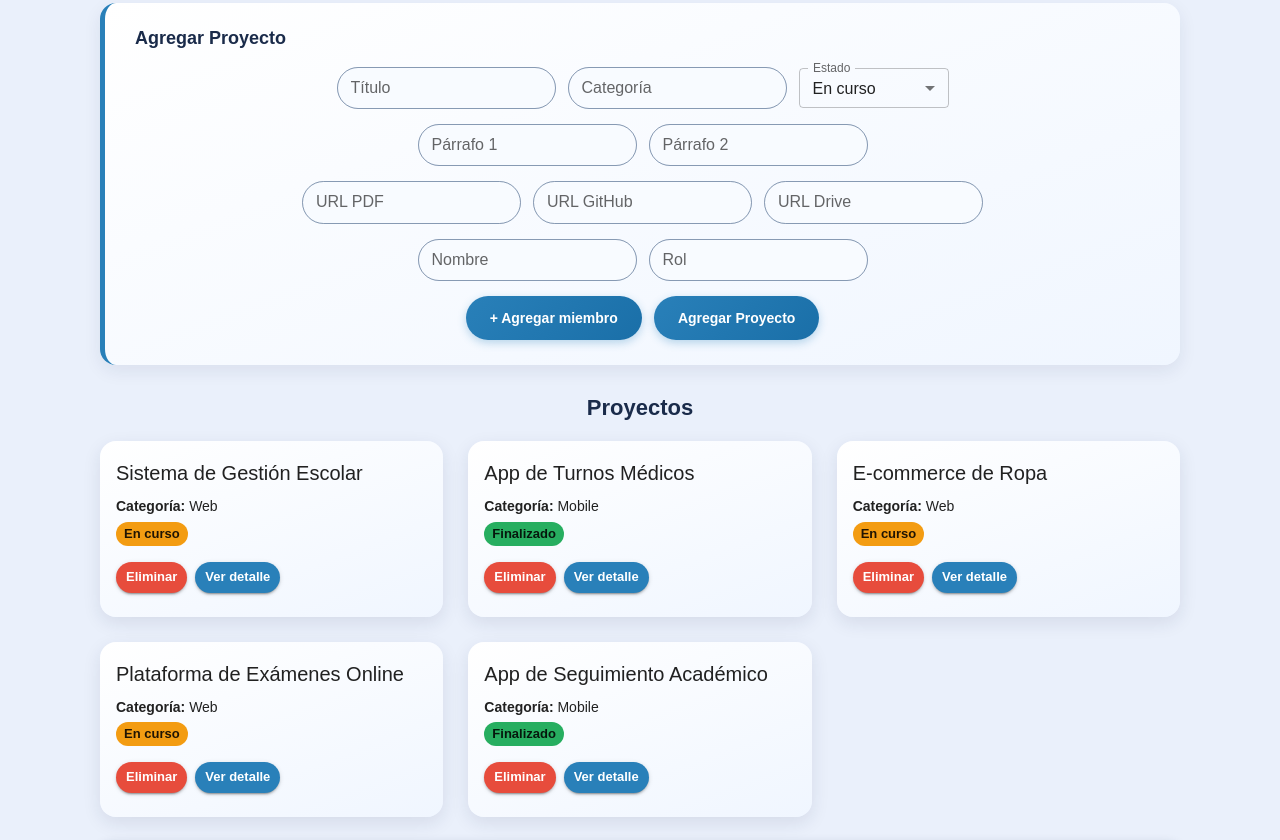
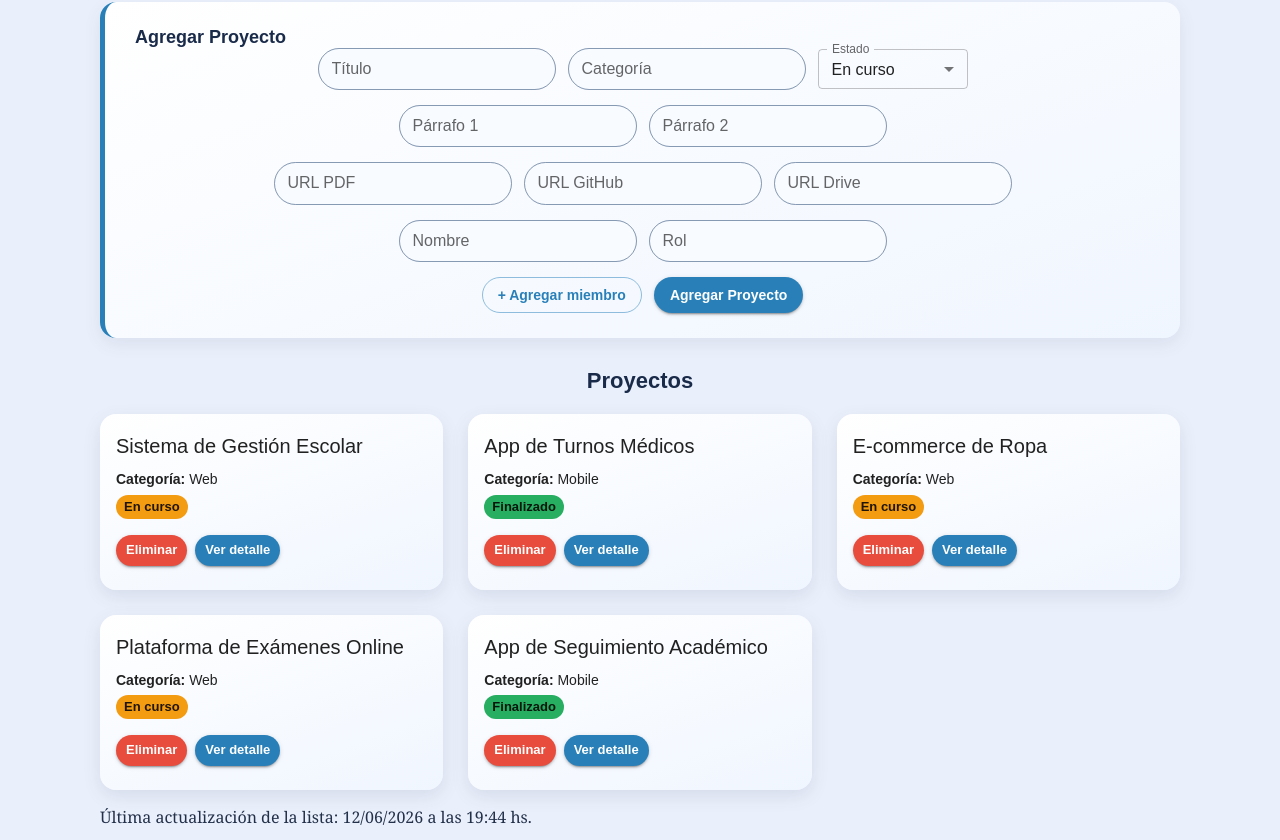
Before and after one commit to leandrocamacho02/pv_tp3_parte4_grupo7, a React (Vite) app: page /proyectos in a window 1280 px wide. Shown: the part 460-1300 px from the top of the page. Built offline with nearby package versions, Linux system fonts and the light colour scheme.

Commit message:
Implemento React Router con rutas dinamicas, Material UI en componentes y optimizo CSS eliminando estilos duplicados

```diff
--- a/src/css/styles.css
+++ b/src/css/styles.css
@@ -9,6 +9,7 @@
   --fuente-principal: Georgia, serif;
   --fuente-titulos: Arial, sans-serif;
 }
+
 body {
   background-color: var(--color-fondo);
   color: var(--color-texto);
@@ -16,11 +17,13 @@
   margin: 0;
   padding: 0;
 }
+
 #root {
   display: flex;
   flex-direction: column;
   min-height: 100vh;
 }
+
 header {
   background: linear-gradient(135deg, #1a2b4a, #22406e, #2980b9);
   color: white;
@@ -29,21 +32,25 @@
   text-align: center;
   box-shadow: 0 4px 15px rgba(26,43,74,0.4);
 }
+
 header h1 {
   margin: 0;
   font-size: 36px;
   letter-spacing: 2px;
   text-shadow: 0 2px 8px rgba(0,0,0,0.3);
 }
+
 header p {
   margin: 8px 0 0;
   font-size: 14px;
   opacity: 0.75;
   letter-spacing: 1px;
 }
+
 nav {
   margin-top: 18px;
 }
+
 nav ul {
   list-style: none;
   margin: 0;
@@ -52,6 +59,7 @@
   justify-content: center;
   gap: 12px;
 }
+
 nav ul li a {
   color: white !important;
   font-weight: 600;
@@ -63,11 +71,13 @@
   transition: all 0.3s ease;
   letter-spacing: 0.5px;
 }
+
 nav ul li a:hover {
   background-color: rgba(255,255,255,0.2);
   border-color: white;
   transform: translateY(-2px);
 }
+
 main {
   flex: 1;
   padding: 35px 30px;
@@ -76,6 +86,7 @@
   width: 100%;
   box-sizing: border-box;
 }
+
 main h2 {
   color: var(--color-primario);
   font-family: var(--fuente-titulos);
@@ -86,6 +97,7 @@
   margin-bottom: 35px;
   letter-spacing: 1px;
 }
+
 main h3 {
   color: var(--color-primario);
   font-family: var(--fuente-titulos);
@@ -93,103 +105,14 @@
   font-size: 22px;
   margin-bottom: 20px;
 }
+
 .cards-container {
   display: grid;
   grid-template-columns: repeat(auto-fit, minmax(280px, 1fr));
   gap: 25px;
   margin-top: 10px;
 }
-.card {
-  background: linear-gradient(160deg, #ffffff, #f0f6ff);
-  padding: 28px 22px;
-  border-radius: 16px;
-  border-top: 5px solid var(--color-secundario);
-  box-shadow: 0 6px 18px rgba(26,43,74,0.1);
-  transition: all 0.3s ease;
-  display: flex;
-  flex-direction: column;
-  align-items: center;
-  text-align: center;
-  gap: 8px;
-}
-.card h4 {
-  color: var(--color-primario);
-  font-family: var(--fuente-titulos);
-  margin: 0 0 6px;
-  font-size: 19px;
-}
-.card p {
-  margin: 3px 0;
-  font-size: 14px;
-  color: #445;
-}
-.card:hover {
-  border-top-color: var(--color-claro);
-  box-shadow: 0 14px 30px rgba(26,43,74,0.18);
-  transform: translateY(-6px);
-}
-.badge {
-  display: inline-block;
-  padding: 5px 14px;
-  border-radius: 20px;
-  font-size: 12px;
-  font-weight: bold;
-  margin-top: 4px;
-  letter-spacing: 0.5px;
-}
-.badge-encurso {
-  background-color: #ddeeff;
-  color: var(--color-secundario);
-  border: 1.5px solid var(--color-secundario);
-}
-.badge-finalizado {
-  background-color: #eafaf1;
-  color: var(--color-exito);
-  border: 1.5px solid var(--color-exito);
-}
-.btn-detalle {
-  display: inline-block;
-  padding: 9px 22px;
-  background: linear-gradient(135deg, #2980b9, #1a6fa8);
-  color: white;
-  border: none;
-  border-radius: 25px;
-  font-size: 13px;
-  cursor: pointer;
-  transition: all 0.3s ease;
-  font-weight: bold;
-  margin-top: 8px;
-  box-shadow: 0 3px 8px rgba(41,128,185,0.3);
-}
-.btn-detalle:hover {
-  background: linear-gradient(135deg, #1a2b4a, #22406e);
-  transform: translateY(-2px);
-  box-shadow: 0 5px 12px rgba(26,43,74,0.3);
-}
-.btn-detalle:active {
-  transform: scale(0.95);
-}
-.btn-eliminar {
-  display: inline-block;
-  padding: 9px 22px;
-  background: linear-gradient(135deg, #e74c3c, #c0392b);
-  color: white;
-  border: none;
-  border-radius: 25px;
-  font-size: 13px;
-  cursor: pointer;
-  font-weight: bold;
-  margin-top: 8px;
-  transition: all 0.3s ease;
-  box-shadow: 0 3px 8px rgba(231,76,60,0.3);
-}
-.btn-eliminar:hover {
-  background: linear-gradient(135deg, #c0392b, #a93226);
-  transform: translateY(-2px);
-}
-.btn-eliminar:active {
-  transform: scale(0.95);
-}
+
 .filtros {
   background: linear-gradient(160deg, #ffffff, #f0f6ff);
   padding: 25px 30px;
@@ -198,14 +121,15 @@
   margin-bottom: 25px;
   border-left: 5px solid var(--color-secundario);
 }
+
 .filtros h3 {
-  margin-top: 0;
+  margin: 0;
   color: var(--color-primario);
   font-family: var(--fuente-titulos);
-  margin-bottom: 18px;
   font-size: 18px;
   text-align: left;
 }
+
 .from-filtros {
   display: flex;
   gap: 12px;
@@ -213,8 +137,14 @@
   justify-content: center;
   flex-wrap: wrap;
 }
-.from-filtros input[type="text"],
-.from-filtros select {
+
+.filtros.from-filtros {
+  display: flex;
+  align-items: center;
+  gap: 15px;
+}
+
+.filtros input[type="text"] {
   padding: 10px 18px;
   border: 1.5px solid #b0c8e8;
   border-radius: 25px;
@@ -222,35 +152,16 @@
   outline: none;
   transition: all 0.3s ease;
   font-family: var(--fuente-titulos);
-  min-width: 150px;
+  min-width: 200px;
   background-color: #f8fbff;
 }
-.from-filtros input[type="text"]:focus,
-.from-filtros select:focus {
+
+.filtros input[type="text"]:focus {
   border-color: var(--color-secundario);
   box-shadow: 0 0 8px rgba(41,128,185,0.3);
   background-color: white;
 }
-.from-filtros button {
-  display: inline-block;
-  padding: 10px 24px;
-  background: linear-gradient(135deg, #2980b9, #1a6fa8);
-  color: white;
-  border: none;
-  border-radius: 25px;
-  font-size: 14px;
-  cursor: pointer;
-  transition: all 0.3s ease;
-  font-weight: bold;
-  box-shadow: 0 3px 8px rgba(41,128,185,0.3);
-}
-.from-filtros button:hover {
-  background: linear-gradient(135deg, #1a2b4a, #22406e);
-  transform: translateY(-2px);
-}
-.from-filtros button:active {
-  transform: scale(0.95);
-}
+
 .detalle-container {
   background: linear-gradient(160deg, #ffffff, #f0f6ff);
   padding: 35px;
@@ -260,6 +171,7 @@
   margin: 0 auto;
   border-top: 5px solid var(--color-secundario);
 }
+
 .detalle-container h2 {
   color: var(--color-primario);
   font-family: var(--fuente-titulos);
@@ -268,6 +180,7 @@
   margin-top: 20px;
   font-size: 24px;
 }
+
 .detalle-container h3 {
   color: var(--color-secundario);
   font-family: var(--fuente-titulos);
@@ -275,22 +188,27 @@
   font-size: 17px;
   text-align: left;
 }
+
 .detalle-container ul {
   padding-left: 20px;
 }
+
 .detalle-container ul li {
   margin-bottom: 10px;
   font-size: 15px;
 }
+
 .detalle-container a {
   color: var(--color-secundario);
   text-decoration: none;
   font-weight: bold;
 }
+
 .detalle-container a:hover {
   text-decoration: underline;
   color: var(--color-primario);
 }
+
 footer {
   background: linear-gradient(135deg, #1a2b4a, #22406e, #2980b9);
   color: white;
@@ -302,28 +220,14 @@
   box-sizing: border-box;
   box-shadow: 0 -4px 15px rgba(26,43,74,0.3);
 }
+
 footer p {
   margin: 6px 0;
   font-size: 13px;
   opacity: 0.85;
   letter-spacing: 0.5px;
 }
-.registro-actividad {
-  background: linear-gradient(135deg, #1a2b4a, #22406e);
-  color: white;
-  text-align: center;
-  padding: 15px 20px;
-  border-radius: 12px;
-  margin-top: 25px;
-  font-family: var(--fuente-titulos);
-  box-shadow: 0 4px 12px rgba(26,43,74,0.3);
-}
 
-.registro-actividad p {
-  margin: 0;
-  font-size: 14px;
-  letter-spacing: 0.5px;
-}
 @media (max-width: 600px) {
   nav ul {
     flex-wrap: wrap;
@@ -342,9 +246,8 @@
   .cards-container {
     grid-template-columns: 1fr;
   }
+}
 
-}
-/* Material UI overrides */
 .MuiButton-root {
   border-radius: 25px !important;
   font-weight: bold !important;
@@ -359,6 +262,7 @@
 .MuiChip-root {
   font-weight: bold !important;
 }
+
 .MuiTypography-h4 {
   text-align: center !important;
 }
@@ -366,14 +270,3 @@
 .MuiTypography-subtitle1 {
   text-align: center !important;
 }
-.MuiTypography-h4 {
-  text-align: center !important;
-}
-
-.MuiTypography-subtitle1 {
-  text-align: center !important;
-}
-
-.MuiCard-root {
-  border-left: none !important;
-}
```
